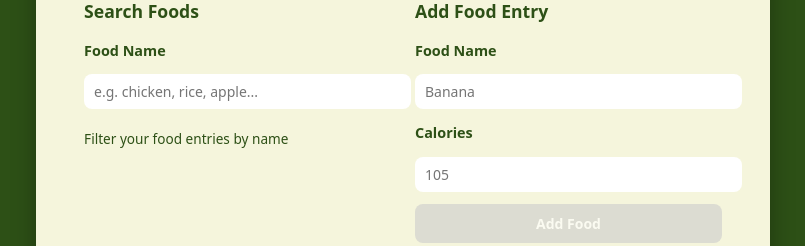
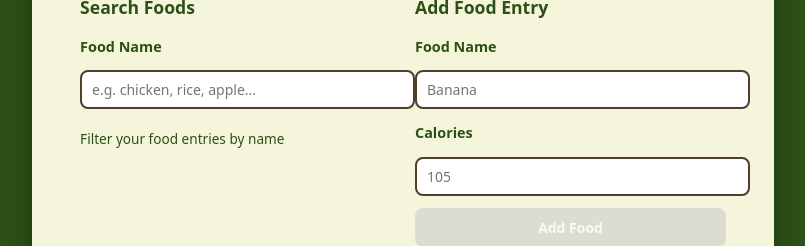
Before and after one commit to DexterPressley/MERN-Stack, a React app in the folder frontend/: page /cards in a window 1280 px wide. Shown: the part 328-574 px from the top of the page, without its empty margins (237-1042 px from the left). Built offline with nearby package versions, Linux system fonts and the light colour scheme; no server answers; the HTML template or start-up script is replaced by a standard one.

Commit message:
Another simple tweak

```diff
--- a/frontend/src/pages/FoodLanding.tsx
+++ b/frontend/src/pages/FoodLanding.tsx
@@ -357,7 +357,7 @@ const FoodLanding: React.FC = () => {
                 marginTop: "0.3rem",
                 marginBottom: "0.8rem",
                 padding: "8px 10px",
-                border: "2px solid var(--border)",
+                border: "2px solid rgb(79, 62, 45)",
                 borderRadius: "8px",
                 fontSize: "14px",
               }}
@@ -387,7 +387,7 @@ const FoodLanding: React.FC = () => {
                 marginTop: "0.3rem",
                 marginBottom: "0.8rem",
                 padding: "8px 10px",
-                border: "2px solid var(--border)",
+                border: "2px solid rgb(79, 62, 45)",
                 borderRadius: "8px",
                 fontSize: "14px",
               }}
@@ -408,7 +408,7 @@ const FoodLanding: React.FC = () => {
                 marginTop: "0.3rem",
                 marginBottom: "0.8rem",
                 padding: "8px 10px",
-                border: "2px solid var(--border)",
+                border: "2px solid rgb(79, 62, 45)",
                 borderRadius: "8px",
                 fontSize: "14px",
               }}
```
